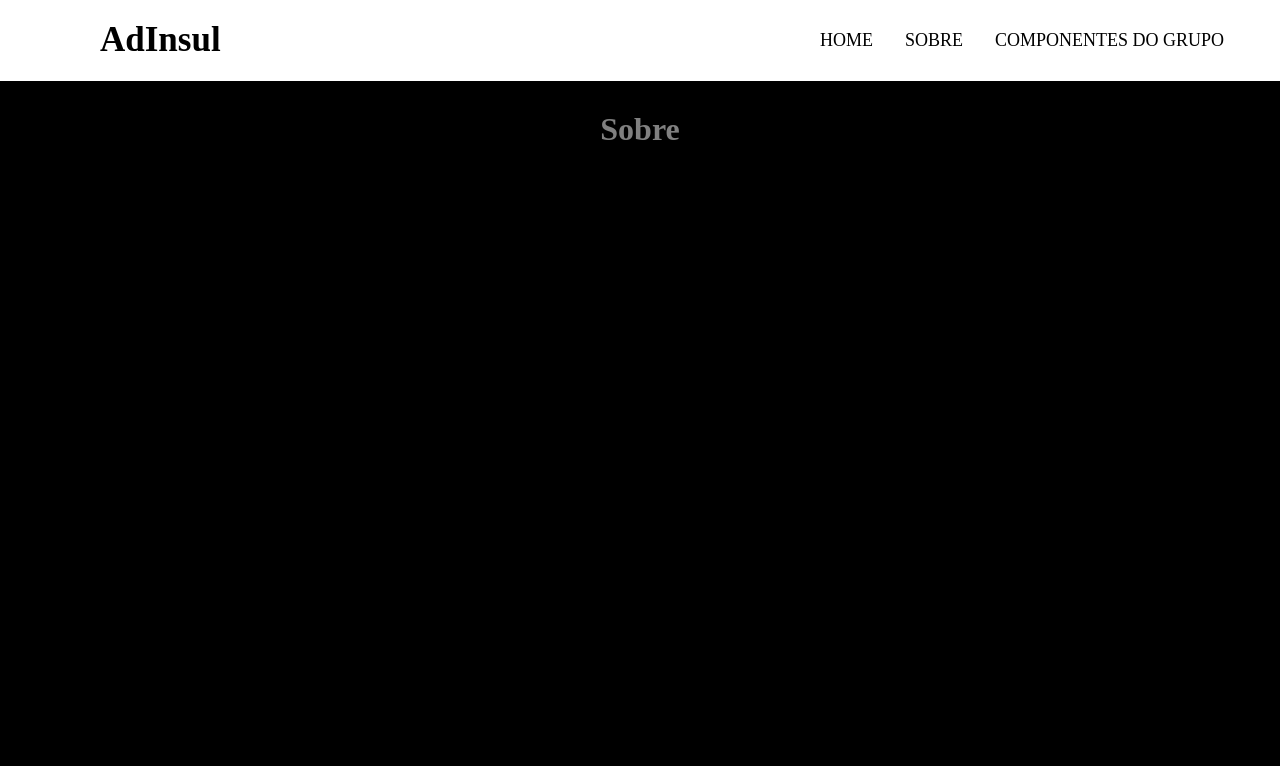
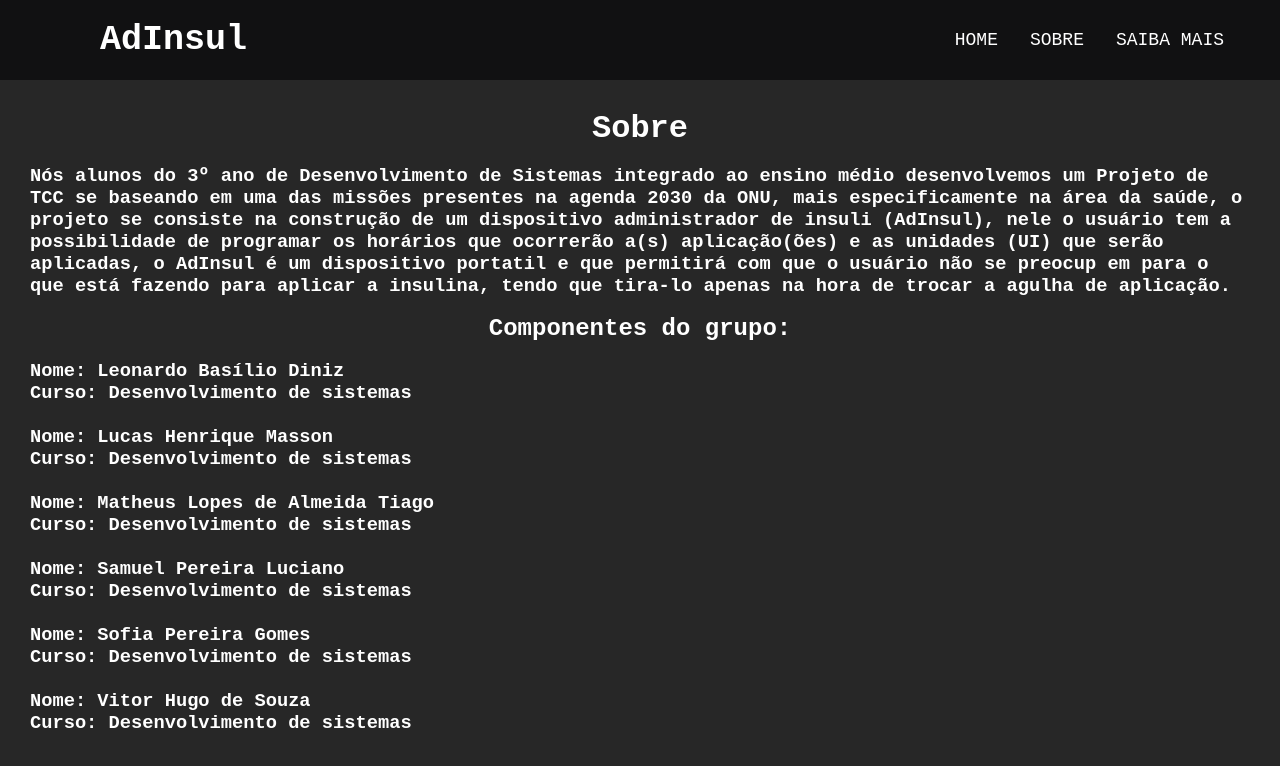
Before and after one commit to AdInsul-TCC/AdInsul_PDTCC_PW, a React (Create React App) app in the folder adinsul/: page /sobre in a window 1280 px wide. Shown: the top 766 px of the page. Built offline with nearby package versions, Linux system fonts and the light colour scheme.

Commit message:
Commit Final
Signed-off-by: AdInsul-TCC <leonardodiniz.basilio@gmail.com>

```diff
--- a/adinsul/src/components/layout/Content.css
+++ b/adinsul/src/components/layout/Content.css
@@ -2,7 +2,9 @@
     display: flex;
     flex: 1;
     justify-content: center;
-    background-color: black;
-    color: gray;
+    background-color: #272727;
+    color: white;
     padding: 30px;
+    font-family: monospace;
+    font-size: 16px;
 }
--- a/adinsul/src/components/layout/Menu.css
+++ b/adinsul/src/components/layout/Menu.css
@@ -8,7 +8,7 @@
   .nav {
     height: 80px;
     width: 100%;
-    background: white;
+    background: #111112;
 
   }
 
@@ -17,6 +17,8 @@
     font-weight: bold;
     padding: 0 100px;
     line-height: 80px;
+    color: white;
+    font-family: monospace;
   }
 
   .nav ul{
@@ -31,13 +33,15 @@
   }
 
   .nav a{
-    color: black;
+    color: white;
     font-size: 18px;
     text-transform: uppercase;
     border: 1px solid transparent;
     padding: 7px;
+    font-family: monospace;
   }
 
   a.active, a:hover{
-    border: 1px solid black
+    border: 1px solid white;
+    border-radius: 16px;
   }
--- a/adinsul/src/components/layout/Menu.jsx
+++ b/adinsul/src/components/layout/Menu.jsx
@@ -14,7 +14,7 @@ const Menu = props => (
         <Link to="/sobre">Sobre</Link>
         </li>
         <li>
-        <Link to="/alunos">Componentes do grupo</Link>
+        <a>Saiba mais</a>
         </li>
       </ul>
     </nav>
--- a/adinsul/src/views/contents/Sobre.jsx
+++ b/adinsul/src/views/contents/Sobre.jsx
@@ -6,9 +6,47 @@ const Sobre = props => {
 
     return (
         <div>
-            <h1>Sobre</h1>
-            <h3></h3>
+
+            <h1><center>Sobre</center></h1><br></br>
+
+            <h3>Nós alunos do 3º ano de Desenvolvimento de Sistemas integrado ao ensino médio desenvolvemos um Projeto de TCC se baseando em uma das missões
+                presentes na agenda 2030 da ONU, mais especificamente na área da saúde, o projeto se consiste na construção de um dispositivo administrador de insuli (AdInsul),
+                nele o usuário tem a possibilidade de programar os horários que ocorrerão a(s) aplicação(ões) e as unidades (UI) que serão aplicadas, o AdInsul é um dispositivo portatil
+                e que permitirá com que o usuário não se preocup em para o que está fazendo para aplicar a insulina, tendo que tira-lo apenas na hora de trocar a agulha de aplicação.
+            </h3>
+
+            <br></br>
+
+
+            <h2><center>Componentes do grupo:</center></h2><br></br>
+
+            <h3>Nome: Leonardo Basílio Diniz <br></br>
+                Curso: Desenvolvimento de sistemas
+                <br></br><br></br>
+
+                Nome: Lucas Henrique Masson <br></br>
+                Curso: Desenvolvimento de sistemas
+                <br></br><br></br>
+
+                Nome: Matheus Lopes de Almeida Tiago <br></br>
+                Curso: Desenvolvimento de sistemas
+                <br></br><br></br>
+
+                Nome: Samuel Pereira Luciano <br></br>
+                Curso: Desenvolvimento de sistemas
+                <br></br><br></br>
+
+                Nome: Sofia Pereira Gomes <br></br>
+                Curso: Desenvolvimento de sistemas
+
+                <br></br><br></br>
+                Nome: Vitor Hugo de Souza <br></br>
+                Curso: Desenvolvimento de sistemas
+
+            </h3>
         </div>
+
+
     )
 }
 
```
